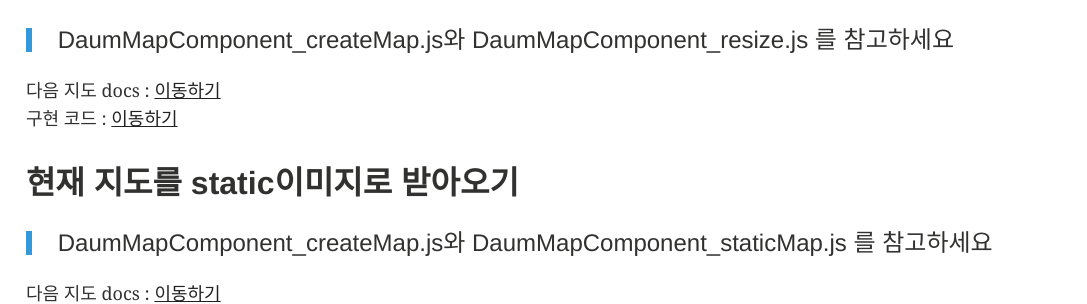
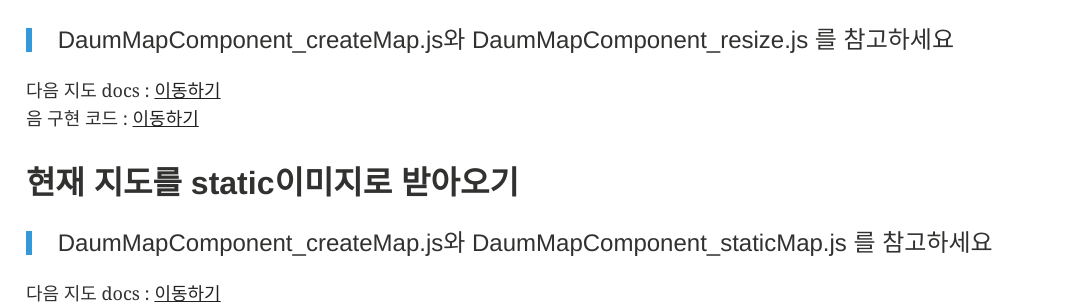
Before and after one commit to KisungKim/s, a Jekyll site: the page built from _posts/2018-09-05-ReactWithDaumApi.md, in a window 1280 px wide. Shown: the part 1734-2038 px from the top of the page, without its empty margins (0-1087 px from the left). Built offline with Jekyll 4.4.1, drawn with Linux system fonts in a browser that asks for light colours.

Commit message:
update before

```diff
--- a/_posts/2018-09-05-ReactWithDaumApi.md
+++ b/_posts/2018-09-05-ReactWithDaumApi.md
@@ -76,7 +76,7 @@ title: "리액트와 다음지도(ReactApp&Daum API)"
 > DaumMapComponent_createMap.js와  DaumMapComponent_resize.js 를 참고하세요
 
 다음 지도 docs : <a href="http://apis.map.daum.net/web/sample/mapRelayout/">이동하기</a>
-<br/>
+<br/>음
 구현 코드 : <a href="https://github.com/KisungKim/ReactWithDaumMap/blob/master/DaumMapComponent_resize.js">이동하기</a>
 
 ## 현재 지도를 static이미지로 받아오기
```
